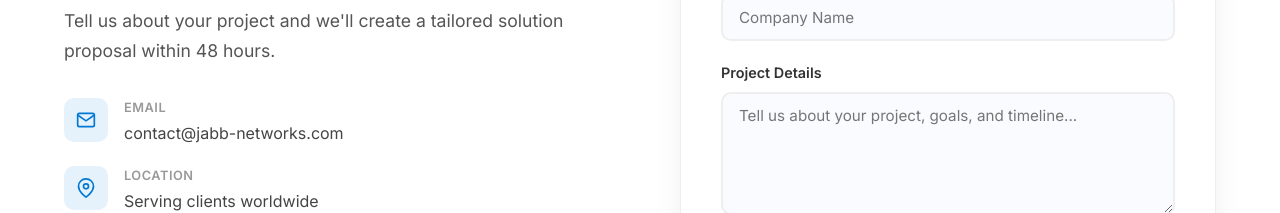
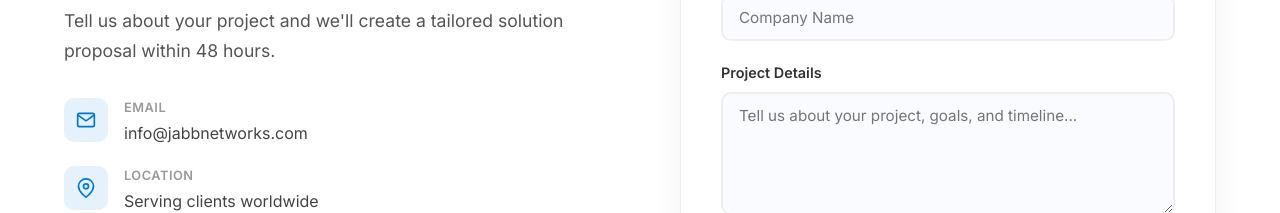
Before and after one commit to powerjt1/jabbnetworks, a Svelte app: page / in a window 1280 px wide. Shown: the part 4620-4833 px from the top of the page. Built offline with nearby package versions, Linux system fonts and the light colour scheme.

Commit message:
Update contact email to info@jabbnetworks.com

```diff
--- a/src/App.svelte
+++ b/src/App.svelte
@@ -351,7 +351,7 @@
             </div>
             <div>
               <span class="contact-label">Email</span>
-              <span>contact@jabb-networks.com</span>
+              <span>info@jabbnetworks.com</span>
             </div>
           </div>
           <div class="contact-item">
```
